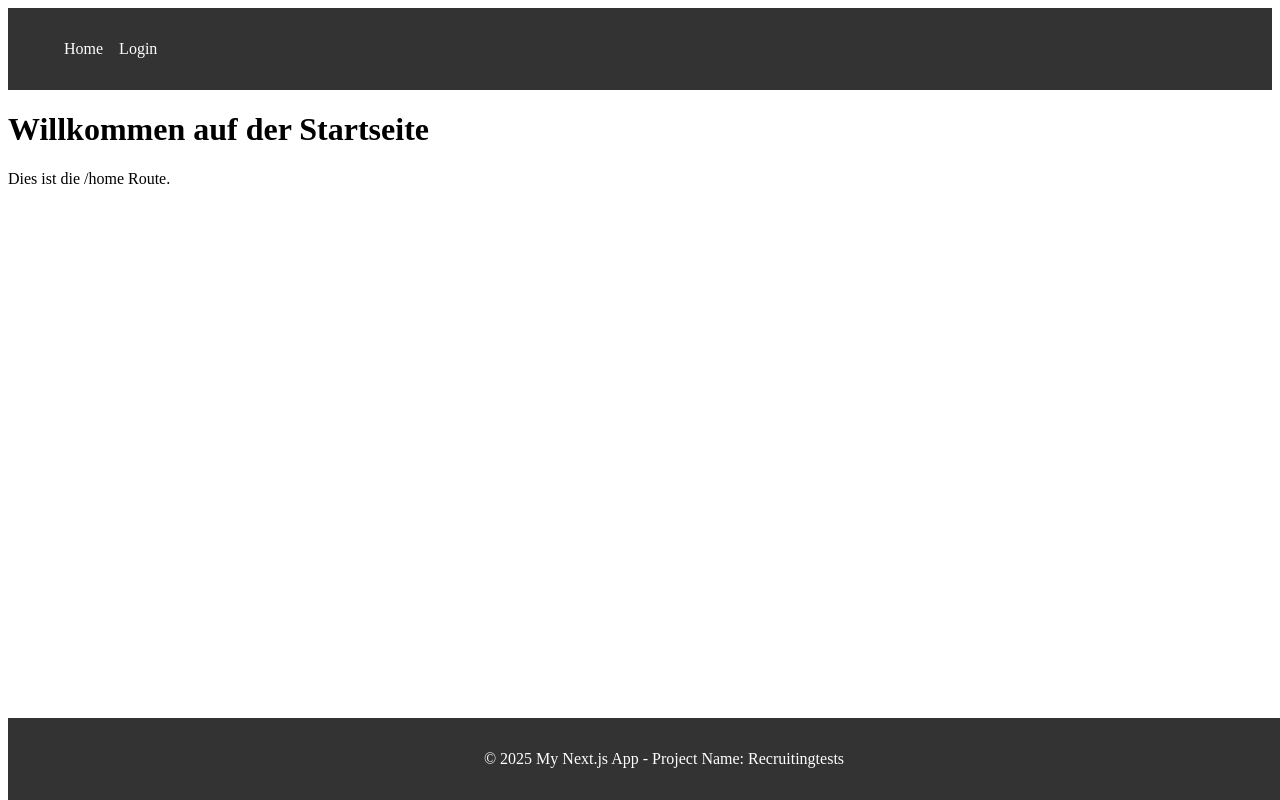
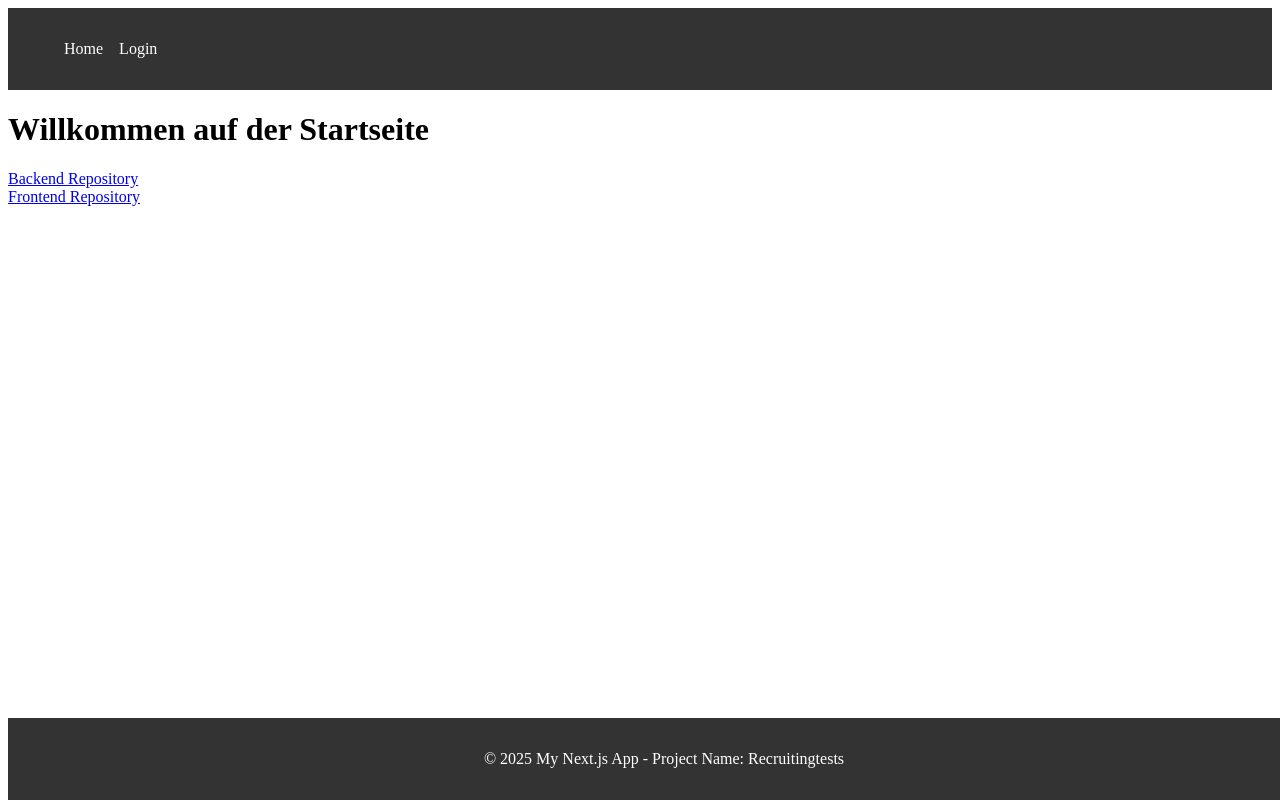
Before and after one commit to fmausberg/recruitingtests-frontend, a Next.js app: page /home in a window 1280 px wide. Built offline with nearby package versions, Linux system fonts and the light colour scheme.

Commit message:
inserted github links on home page

```diff
--- a/app/home/page.tsx
+++ b/app/home/page.tsx
@@ -2,7 +2,15 @@ export default function HomePage() {
   return (
     <div>
       <h1>Willkommen auf der Startseite</h1>
-      <p>Dies ist die /home Route.</p>
+        <div>
+          <a href="https://github.com/fmausberg/recruitingtests-backend" target="_blank" rel="noopener noreferrer">
+              Backend Repository
+          </a>
+          <br />
+          <a href="https://github.com/fmausberg/recruitingtests-frontend" target="_blank" rel="noopener noreferrer">
+              Frontend Repository
+          </a>
+        </div>
     </div>
   );
 }
```
Also changed, not shown: app/test/page.tsx (deleted, +0 -15 lines).
